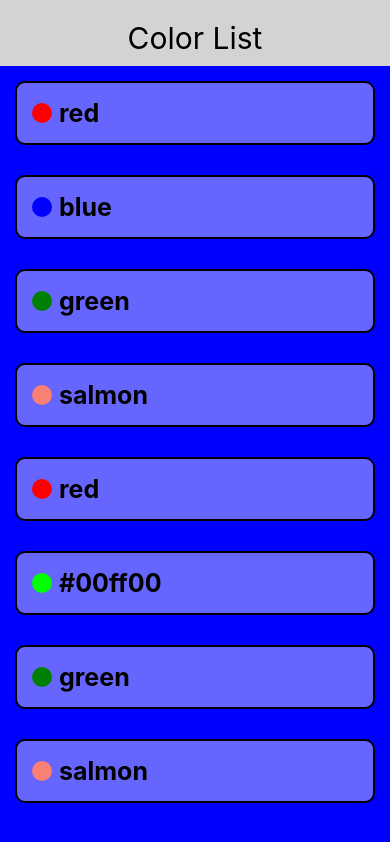
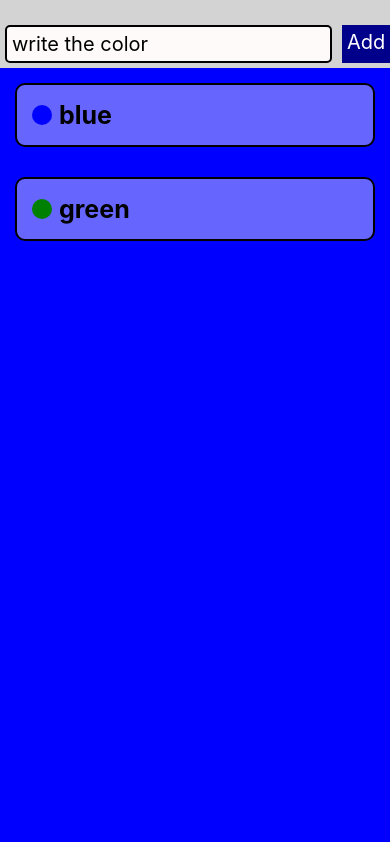
Before and after one commit to mohamadsdg/native-app, a React Native app: screen / in a window 390 px wide. Built offline with nearby package versions, Linux system fonts and the light colour scheme.

Commit message:
collect data from user with TextInput

```diff
--- a/App.js
+++ b/App.js
@@ -11,8 +11,10 @@ import {
     StatusBar,
     FlatList
 
-} from 'react-native';
+} from 'react-native'
+
 import ColorButton from './components/colorButton'
+import ColorForm from './components/colorForm'
 
 //-- import img
 import picSierra from './assets/Sierra-Spencer.png'
@@ -24,14 +26,8 @@ export default class App extends Component {
         super(props);
         // define variable for sample large data
         let ds = [
-            {color: 'red'},
             {color: 'blue'},
             {color: 'green'},
-            {color: 'salmon'},
-            {color: 'red'},
-            {color: '#00ff00'},
-            {color: 'green'},
-            {color: 'salmon'}
         ];
 
         /// state
@@ -41,7 +37,8 @@ export default class App extends Component {
         };
 
         /// binding
-        this.onChangeColor = this.onChangeColor.bind(this)
+        this.onChangeColor = this.onChangeColor.bind(this);
+        this.newColor = this.newColor.bind(this)
 
     }
 
@@ -49,6 +46,11 @@ export default class App extends Component {
         this.setState({
             backgroundColor,
         });
+    }
+    newColor(newColor){
+        this.setState({
+            data: [...this.state.data, {color: newColor}]
+        })
     }
 
     render() {
@@ -62,7 +64,8 @@ export default class App extends Component {
                 ]}
                 data={data}
                 ListHeaderComponent={
-                    <Text style={style.header}>Color List</Text>
+                    <ColorForm
+                        onNewColor={this.newColor}/>
                 }
                 renderItem={
                     eachBtn =>{
@@ -73,7 +76,6 @@ export default class App extends Component {
                                 onSelect={this.onChangeColor}/>
                         )
                     }
-
                 }
                 keyExtractor={(item, index) => index.toString()}/>
         );
--- /dev/null
+++ b/components/colorForm.js
@@ -0,0 +1,66 @@
+import React, {Component} from 'react';
+import {
+    View,
+    Text,
+    TextInput,
+    StyleSheet
+} from 'react-native'
+
+
+export default class ColorForm extends Component {
+    constructor(props) {
+        super(props);
+        this.state ={
+            txtColor : ''
+        };
+        this.onSubmit = this.onSubmit.bind(this);
+    }
+    onSubmit(){
+        // console.log(this.state.txtColor);
+        this.props.onNewColor(this.state.txtColor.toLocaleLowerCase());
+        this.setState({txtColor: ''});
+    }
+    render() {
+        return (
+            <View style={style.container}>
+                <TextInput
+                    style={style.input}
+                    placeholder='write the color'
+                    value={this.state.txtColor}
+                    onChangeText={(text) => this.setState({txtColor: text})}
+                />
+                <Text
+                    style={style.btn}
+                    onPress={this.onSubmit}>Add</Text>
+            </View>
+        );
+    }
+}
+const style = StyleSheet.create({
+    container: {
+        flex: 1,
+        flexDirection: 'row',
+        justifyContent: 'space-around',
+        backgroundColor: 'lightgrey',
+        height: 70,
+        paddingTop: 20
+    },
+    input:{
+        flex: 1,
+        margin: 5,
+        padding: 5,
+        borderWidth: 2,
+        fontSize: 20,
+        borderRadius: 5,
+        backgroundColor: 'snow'
+    },
+    btn:{
+        backgroundColor: 'darkblue',
+        margin: 5,
+        padding: 5,
+        alignItems: 'center',
+        justifyContent: 'center',
+        color: 'white',
+        fontSize: 20
+    }
+});
```
